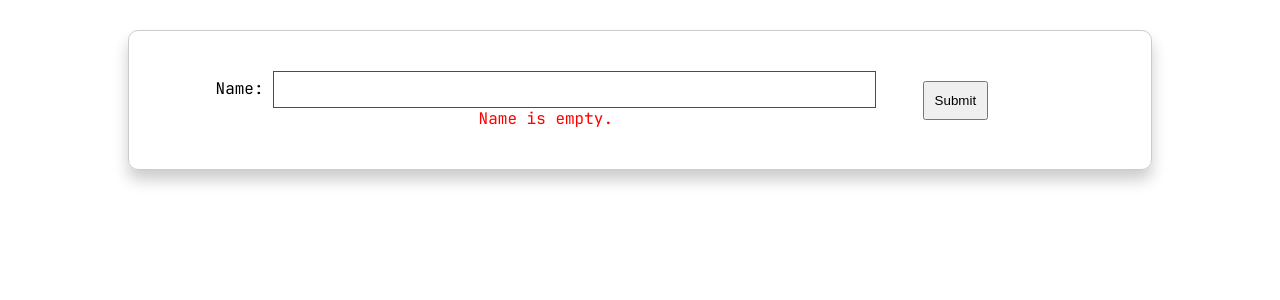
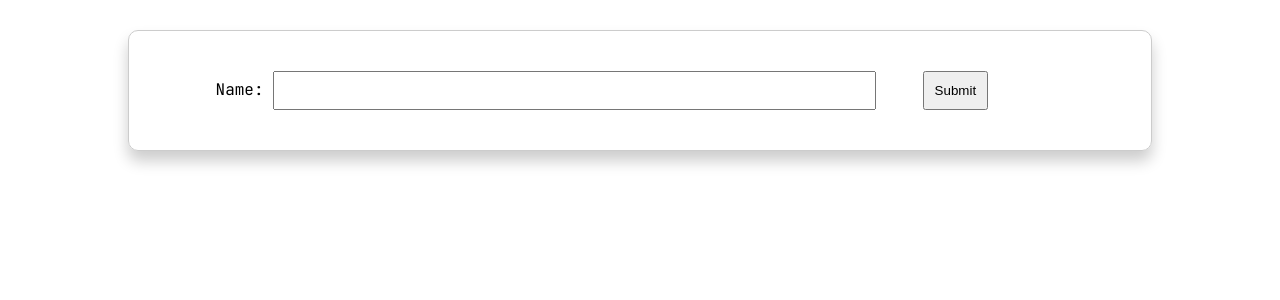
Before and after one commit to JasonWu73/es, a React (Vite) app in the folder vite-react/: page / in a window 1280 px wide. Shown: the top 300 px of the page. Built offline with nearby package versions, Linux system fonts and the light colour scheme.

Commit message:
Form validate fix first invalid status

```diff
--- a/vite-react/src/components/form/SimpleInput.tsx
+++ b/vite-react/src/components/form/SimpleInput.tsx
@@ -1,19 +1,27 @@
 import Button from '../ui/Button';
 import classes from './SimpleInput.module.scss';
-import {ChangeEvent, FormEvent, useRef, useState} from "react";
+import {ChangeEvent, FormEvent, useEffect, useRef, useState} from "react";
 
 export default function SimpleInput() {
     const nameRef = useRef<HTMLInputElement>(null);
     const [name, setName] = useState('');
     const [nameInvalid, setNameInvalid] = useState(true);
+    const [nameTouched, setNameTouched] = useState(false);
+
+    useEffect(() => {
+        console.log('nameInvalid: ', nameInvalid);
+    }, [nameInvalid]);
 
     function handleNameChange(event: ChangeEvent<HTMLInputElement>) {
-        setName(event.target.value);
+        setNameTouched(true);
+        const enteredName = event.target.value;
+        setName(enteredName);
+        setNameInvalid(enteredName.trim().length === 0);
     }
 
     function handleSubmit(event: FormEvent) {
         event.preventDefault();
-
+        setNameTouched(true);
         const enteredName = name.trim();
         if (!enteredName) {
             setNameInvalid(true);
@@ -28,14 +36,15 @@ export default function SimpleInput() {
         // nameRef.current!.value = '';
     }
 
-    const nameClasses = `${classes['form-control']} ${nameInvalid ? classes['form-control--error'] : ''}`;
+    const nameClasses = `${classes['form-control']}
+    ${nameInvalid && nameTouched ? classes['form-control--error'] : ''}`;
 
     return (
         <form onSubmit={handleSubmit} className={classes.form}>
             <div className={nameClasses}>
                 <label htmlFor="name">Name</label>
                 <input ref={nameRef} value={name} onChange={handleNameChange} type="text" id="name"/>
-                {nameInvalid && <p className={classes.error}>Name is empty.</p>}
+                {nameInvalid && nameTouched && <p className={classes.error}>Name is empty.</p>}
             </div>
             <div className={classes['form-action']}>
                 <Button>Submit</Button>
```
